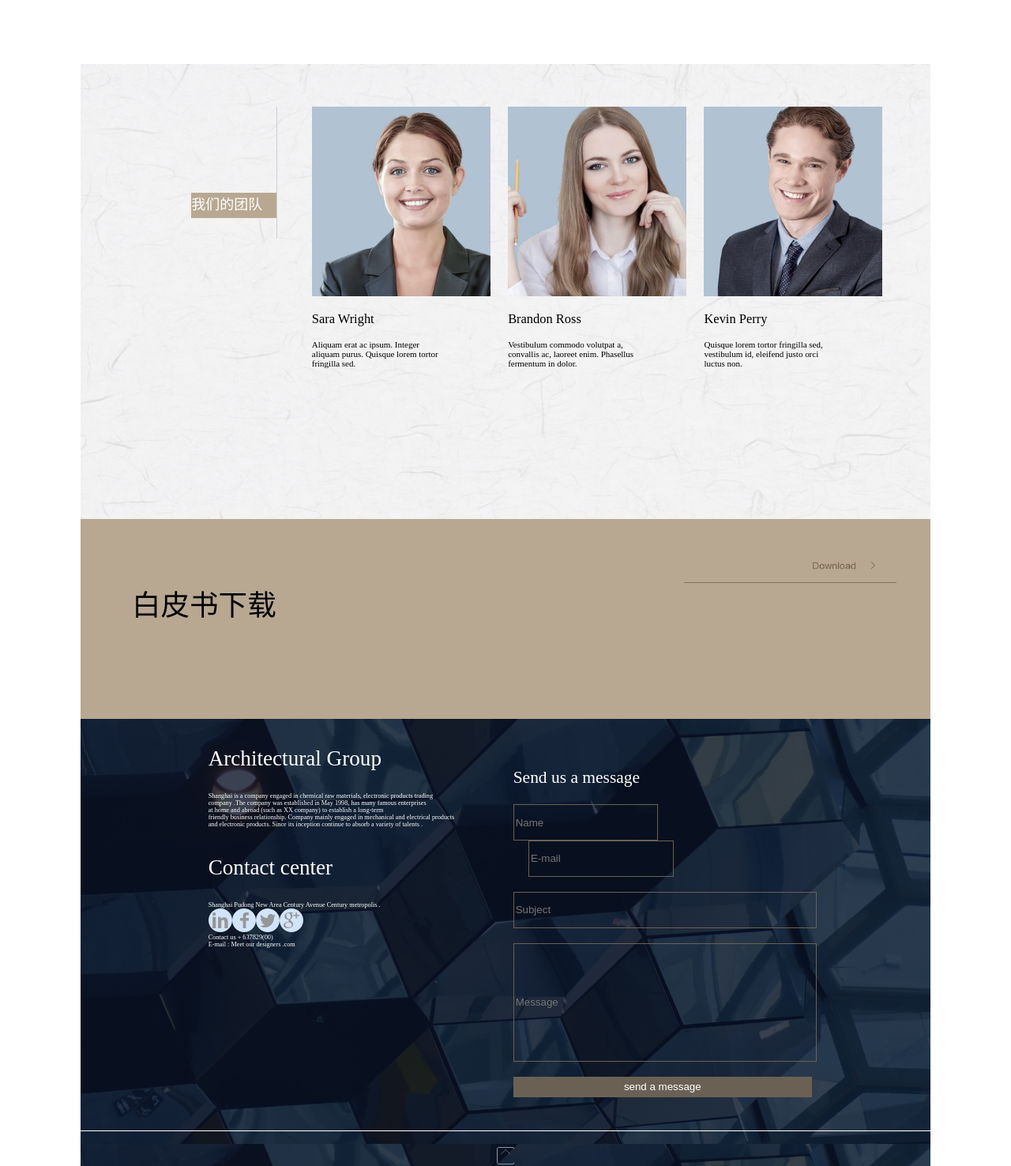
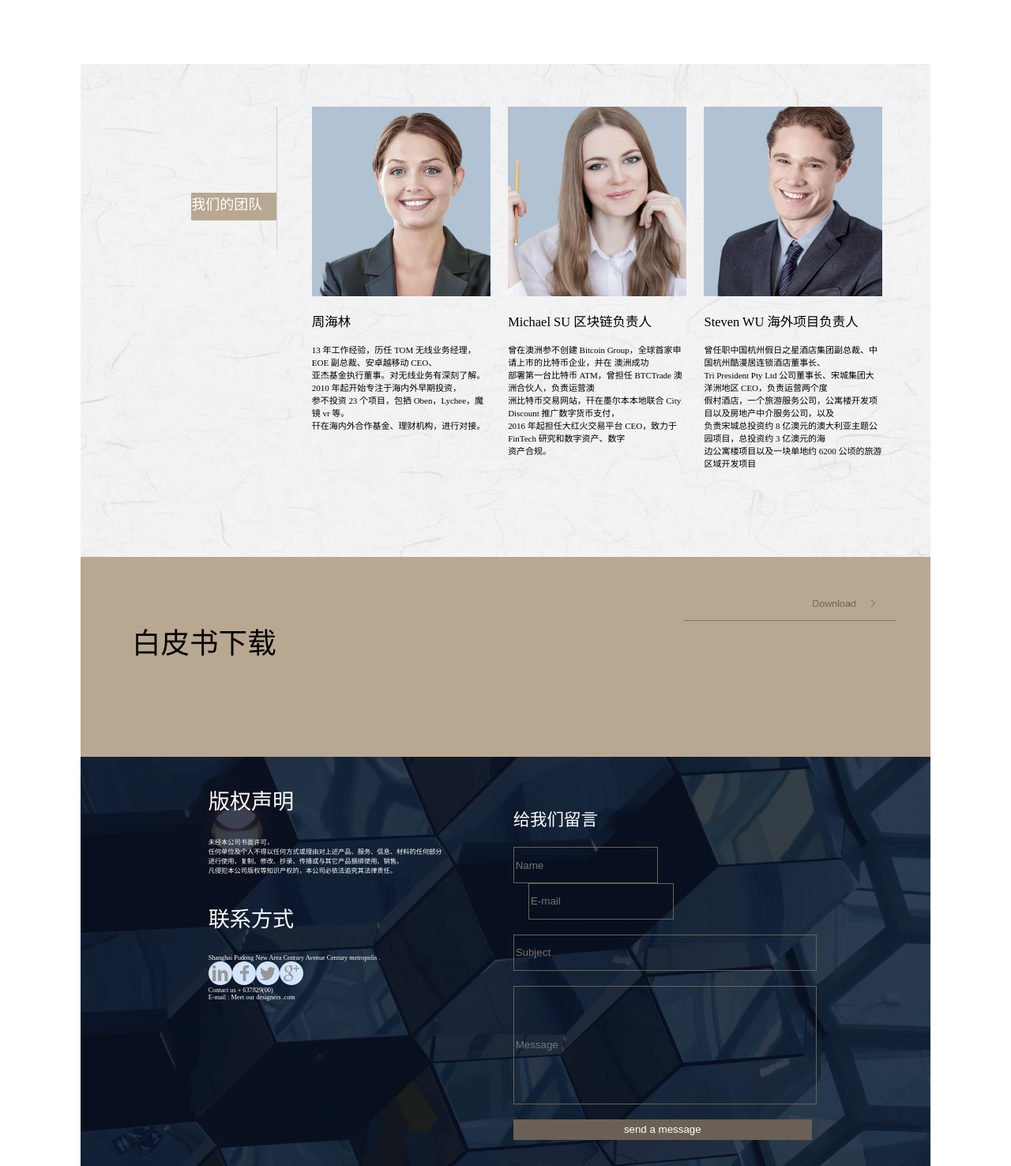
Before and after one commit to larkin2296/building, a PHP site: page /building/apps/index/view/index/index.html in a window 1280 px wide. Shown: the part 5024-6500 px from the top of the page at 79% size. Run offline with PHP 8.4, Linux system fonts and the light colour scheme; some libraries are stand-ins or nearby versions; some web fonts are replaced.

Commit message:
no message

```diff
--- a/apps/index/view/index/index.html
+++ b/apps/index/view/index/index.html
@@ -140,13 +140,13 @@
         <div class="building_top">普特链的分配方案</div>
         <div class="building_main">
                 <div class="b_m_word">
-                    <h3>ABOUT</h3>
+                    <h3>项目类型</h3>
                     <hr style="width:3%;text-align: center;"/>
-                    <h5>Arhitectural style refers to<br/>architural design In content and<br/>appearance Charateristics reflected</h5>
-                    Kogi Cosby sweater ethical<br/>
-                    squid irony disrupt,organic<br/>
-                    tote bag gluten-free X0X0<br/>
-                    wolf typewriter mixtape<br/>
+                    <h5>公寓、写字楼、商场、酒庖、商铺等经营类项目</h5>
+                    单一项目建立独立公司持有，<br/>
+                    统一管理物业的维护、收益、<br/>
+                    代缴各类费用及税费的工作，<br/>
+                    项目出售后，公司注销
                     <img src="__static__/img/Group_16.png" class="pic_more"/>
                 </div>
             <img src="__static__/img/156490.png" class="pic_3"/>
@@ -157,7 +157,7 @@
         </div>
         <div class="building_center building_first">
                 <div class="building_center_top">
-                    Architectural achievement display
+                    物联网房地产项目信息上链
                     <img src="__static__/img/Group8.png" class="prev_button"/>
                     <img src="__static__/img/Group9.png" class="next_button"/>
                 </div>
@@ -165,28 +165,43 @@
                     <li>
                         <div class="building_center_pic"><img src="__static__/img/500483212.png" /></div>
                         <div class="building_center_left">
-                            Nam dapibus nisl vitae elit fringilla rutrum. Aenean sollicitudin, erat a elementum rutrum, neque<br/>
-                            queequeg from between the whale and the ship.
+                            经营数据管理<br/>
+                            了解项目经营性数据，如租户或商户信息，客户名称、建筑面积、<br/>
+                            租约区间、租金、物业费用等，根据租户或商户的信息发更，对数据进行实时调整和更新，直观了解项目的经营状状
                         </div>
                         <div class="building_center_right">
-                            <span>Date</span>April 26.   2017
+                            <span>Date</span>October 23.   2017
                         </div>
                     </li>
                     <li>
                         <div class="building_center_pic"><img src="__static__/img/55d413128f280.png" /></div>
                         <div class="building_center_left">
-                            Nam dapibus nisl vitae elit fringilla rutrum. Aenean sollicitudin, erat a elementum rutrum, neque<br/>
-                            queequeg from between the whale and the ship.
+                            项目差异化管理<br/>
+                            根据项目特性调整数据结构，如酒店、写字楼、公寓、养老院等不<br/>
+
+                            同项目记录信息，做到标准化+定制化功能；
                         </div>
                         <div class="building_center_right">
-                            <span>Date</span>April 26.   2017
+                            <span>Date</span>October 23.   2017
+                        </div>
+                    </li>
+                    <li>
+                        <div class="building_center_pic"><img src="__static__/img/55d413128f280.png" /></div>
+                        <div class="building_center_left">
+                            运维数据管理<br/>
+                            不分析对运维数据进行收集分析，优化和完善现行管理制度，降低项目经<br/>
+
+                            营成本，形成统一高效的管理平台
+                        </div>
+                        <div class="building_center_right">
+                            <span>Date</span>October 23.   2017
                         </div>
                     </li>
                 </ul>
         </div>
         <div class="building_center building_both">
                 <div class="building_center_top">
-                    Atlantis amorous feelings
+                    区块链保障房地产项目资产的有效性和完整性
                     <img src="__static__/img/Group8.png" class="prev_button"/>
                     <img src="__static__/img/Group9.png" class="next_button"/>
                 </div>
@@ -194,59 +209,73 @@
                     <li>
                         <div class="building_center_pic"><img src="__static__/img/500483213.png" /></div>
                         <div class="building_center_left">
-                            Vestibulum interdum vestibulum felis ac molestie. Praesent aliquet quam et libero dictum, vitae<br/>
-                            dignissim leo eleifend. In in turpis turpis. Quisque justo turpis, vestibulum non enim nec, tempor<br/>
-                            mollis mi. Sed vel tristique quam.
+                            房地产项目资产的发行、确权<br/>
+                            房地产项目可发行单一项目货币，实现房地产项目的权益分割，相<br/>
+
+                            应的项目权益通过密钥进行确权，幵记录项目权益交易信息；
                         </div>
                         <div class="building_center_right">
-                            <span>Date</span>Octomber 18.   2017
+                            <span>Date</span>Octomber 23.   2017
                         </div>
                     </li>
                     <li>
                         <div class="building_center_pic"><img src="__static__/img/21312.png" /></div>
                         <div class="building_center_left">
-                            Vestibulum interdum vestibulum felis ac molestie. Praesent aliquet quam et libero dictum, vitae<br/>
-                            dignissim leo eleifend. In in turpis turpis. Quisque justo turpis, vestibulum non enim nec, tempor<br/>
-                            mollis mi. Sed vel tristique quam.
+                            智能合约完成房地产项目资产的交易<br/>
+                            通过智能合约，实现任意规则或条件的项目权益交易，完善房地产<br/>
+
+                            项目的投融资通道，加强项目权益流动性；
                         </div>
                         <div class="building_center_right">
-                            <span>Date</span>Octomber 18.   2017
+                            <span>Date</span>Octomber 23.   2017
+                        </div>
+                    </li>
+                    <li>
+                        <div class="building_center_pic"><img src="__static__/img/21312.png" /></div>
+                        <div class="building_center_left">
+                            分布式数据库记录房地产项目资产信息<br/>
+                            通过使用分布式数据库来记录房地产项目资产信息、交易记录，保
+
+                            证去中心化数据库克免自然灾害、网络攻击及其他因素得破坏，保障所有数据信息的安全性和宋整性。
+                        </div>
+                        <div class="building_center_right">
+                            <span>Date</span>Octomber 23.   2017
                         </div>
                     </li>
                 </ul>
         </div>
     </div>
     <div class="technology">
-                <div class="tech_title">普特拉的路线图</div>
+                <div class="tech_title">普特链的路线图</div>
                 <div class="tech_main">
-                    <li>
-                        <p>Safety of Putting chain</p>
-                        <hr style="width:25%;margin-left:62%;border:1px solid #EBEBEB;"/>
-                        Asymmetric information encryption elliptic curve algorithm has<br/>
-                        built-in chain block pute used to maintain the safety of the link,<br/>
-                        For the block generation is not connected with the internal block of<br/>
-                        a surname the fast symmetry information encryption algorithm,<br/>
-                        Do not place the safe speed of coordination in the face,<br/>
-                        Security Enough in the circumstances, not convenient compromise.
-                    </li>
-                    <li>
-                        <p>Putting chain Robustness</p>
-                        <hr style="width:25%;margin-left:62%;border:1px solid #EBEBEB;"/>
-                        Push chain is a link system with system robustness,<br/>
-                        Contains the data quality and reliability of Data16 / 38 Quality<br/>
-                        the measure accuracy of the Precision is still considered .<br/>
-                        The robustness of push chain is decided by the collective decision<br/>
-                        of link block, Skipping bad nodes to achieve system fault tolerance .
-                    </li>
-                    <li>
-                        <p>IoT Internet of things intelligent property</p>
-                        <hr style="width:25%;margin-left:62%;border:1px solid #EBEBEB;"/>
-                        The IoT records the Putnam link information RPC Port hash,<br/>
-                        Can be given to the intelligent property of logical segmentation,<br/>
-                        Can make the best property into multiple copies .<br/>
-                        The realization of multiple points, transfer, registration,<br/>
-                        authorization, and other operations .
-                    </li>
+                    <!--<li>-->
+                        <!--<p>Safety of Putting chain</p>-->
+                        <!--<hr style="width:25%;margin-left:62%;border:1px solid #EBEBEB;"/>-->
+                        <!--Asymmetric information encryption elliptic curve algorithm has<br/>-->
+                        <!--built-in chain block pute used to maintain the safety of the link,<br/>-->
+                        <!--For the block generation is not connected with the internal block of<br/>-->
+                        <!--a surname the fast symmetry information encryption algorithm,<br/>-->
+                        <!--Do not place the safe speed of coordination in the face,<br/>-->
+                        <!--Security Enough in the circumstances, not convenient compromise.-->
+                    <!--</li>-->
+                    <!--<li>-->
+                        <!--<p>Putting chain Robustness</p>-->
+                        <!--<hr style="width:25%;margin-left:62%;border:1px solid #EBEBEB;"/>-->
+                        <!--Push chain is a link system with system robustness,<br/>-->
+                        <!--Contains the data quality and reliability of Data16 / 38 Quality<br/>-->
+                        <!--the measure accuracy of the Precision is still considered .<br/>-->
+                        <!--The robustness of push chain is decided by the collective decision<br/>-->
+                        <!--of link block, Skipping bad nodes to achieve system fault tolerance .-->
+                    <!--</li>-->
+                    <!--<li>-->
+                        <!--<p>IoT Internet of things intelligent property</p>-->
+                        <!--<hr style="width:25%;margin-left:62%;border:1px solid #EBEBEB;"/>-->
+                        <!--The IoT records the Putnam link information RPC Port hash,<br/>-->
+                        <!--Can be given to the intelligent property of logical segmentation,<br/>-->
+                        <!--Can make the best property into multiple copies .<br/>-->
+                        <!--The realization of multiple points, transfer, registration,<br/>-->
+                        <!--authorization, and other operations .-->
+                    <!--</li>-->
                 </div>
     </div>
     <div class="designer">
@@ -258,24 +287,29 @@
         <div class="designer_main">
             <li>
                 <img src="__static__/img/Bitmap.png" class="des_pic"/>
-                <p>Sara Wright</p>
-                Aliquam erat ac ipsum. Integer<br/>
-                aliquam purus. Quisque lorem tortor<br/>
-                fringilla sed.
+                <p>周海林</p>
+                13 年工作经验，历任 TOM 无线业务经理，EOE 副总裁、安卓越移动 CEO、<br/>
+                亚杰基金执行董事。对无线业务有深刻了解。2010 年起开始专注于海内外早期投资，<br/>
+                参不投资 23 个项目，包拪 Oben，Lychee，魔镜 vr 等。<br/>
+                幵在海内外合作基金、理财机构，进行对接。
             </li>
             <li>
                 <img src="__static__/img/Bitmap3.png" class="des_pic"/>
-                <p>Brandon Ross</p>
-                Vestibulum commodo volutpat a,<br/>
-                convallis ac, laoreet enim. Phasellus<br/>
-                fermentum in dolor.
+                <p>Michael SU 区块链负责人</p>
+                曾在澳洲参不创建 Bitcoin Group，全球首家申请上市的比特币企业，并在
+                澳洲成功<br/>部署第一台比特币 ATM，曾担任 BTCTrade 澳洲合伙人，负责运营澳<br/>
+                洲比特币交易网站，幵在墨尔本本地联合 City Discount 推广数字货币支付，<br/>
+                2016 年起担任大红火交易平台 CEO，致力于 FinTech 研究和数字资产、数字<br/>
+                资产合规。
             </li>
             <li>
                 <img src="__static__/img/Bitmap312.png" class="des_pic"/>
-                <p>Kevin Perry</p>
-                Quisque lorem tortor fringilla sed,<br/>
-                vestibulum id, eleifend justo orci<br/>
-                luctus non.
+                <p>Steven WU 海外项目负责人</p>
+                曾任职中国杭州假日之星酒店集团副总裁、中国杭州酷漫居连锁酒店董事长、<br/>
+                Tri President Pty Ltd 公司董事长、宋城集团大洋洲地区 CEO，负责运营两个度<br/>
+                假村酒店，一个旅游服务公司，公寓楼开发项目以及房地产中介服务公司，以及<br/>
+                负责宋城总投资约 8 亿澳元的澳大利亚主题公园项目，总投资约 3 亿澳元的海<br/>
+                边公寓楼项目以及一块单地约 6200 公顷的旅游区域开发项目
             </li>
         </div>
     </div>
@@ -286,13 +320,12 @@
             </div>
             <div class="contact_bottom">
                 <div class="contact_bottom_left">
-                    <p>Architectural Group</p>
-                    Shanghai  is a company engaged in chemical raw materials, electronic products trading<br/>
-                    company .The company was established in May 1998, has many famous enterprises<br/>
-                    at home and abroad (such as XX company) to establish a long-term<br/>
-                    friendly business relationship. Company mainly engaged in mechanical and electrical products<br/>
-                    and electronic products. Since its inception continue to absorb a variety of talents .<br/>
-                    <p>Contact center</p>
+                    <p>版权声明</p>
+                    未经本公司书面许可，<br/>
+                    任何单位及个人不得以任何方式或理由对上述产品、服务、信息、材料的任何部分<br/>
+                    进行使用、复制、修改、抄录、传播或与其它产品捆绑使用、销售。<br/>
+                    凡侵犯本公司版权等知识产权的，本公司必依法追究其法律责任。
+                    <p>联系方式</p>
                     Shanghai Pudong New Area Century Avenue Century metropolis .<br/>
                     <img src="__static__/img/Group39.png" /><img src="__static__/img/Group40.png" /><img src="__static__/img/Group41.png" /><img src="__static__/img/Group42.png" />
                     <br/>
@@ -300,7 +333,7 @@
                     E-mail : Meet our designers .com
                 </div>
                 <div class="contact_bottom_right">
-                    <p>Send us a message</p>
+                    <p>给我们留言</p>
                     <input type="text" class="user_name" name="user_name" placeholder="Name"/>
                     <input type="text" class="user_email" name="user_email" placeholder="E-mail"/>
                     <input type="text" class="user_subject" name="user_subject" placeholder="Subject"/>
--- a/public/static/css/index.css
+++ b/public/static/css/index.css
@@ -370,12 +370,14 @@ html,body{
     padding:0px;
     margin:0 auto;
     margin-top:1%;
+    overflow: hidden;
 }
 .building_center ul li{
     display: none;
     list-style: none;
     width:100%;
     height:100%;
+    overflow: hidden;
 }
 .building_center_pic{
     width:100%;
@@ -441,9 +443,11 @@ html,body{
     border-bottom: 1px solid #EBEBEB;
 }
 .technology .tech_main{
-    width:90%;
-    height:80%;
+    width: 63%;
+    height: 52%;
     margin: 5% auto;
+    background: url('../img/fazhan.png') no-repeat;
+    background-size: contain;
 }
 .tech_main li{
     list-style: none;
@@ -472,7 +476,7 @@ html,body{
 }
 .designer{
     width: 84%;
-    height: 72%;
+    height: 78%;
     margin: 0 auto;
     background: url('../img/Group17.png');
     overflow: hidden;
```
